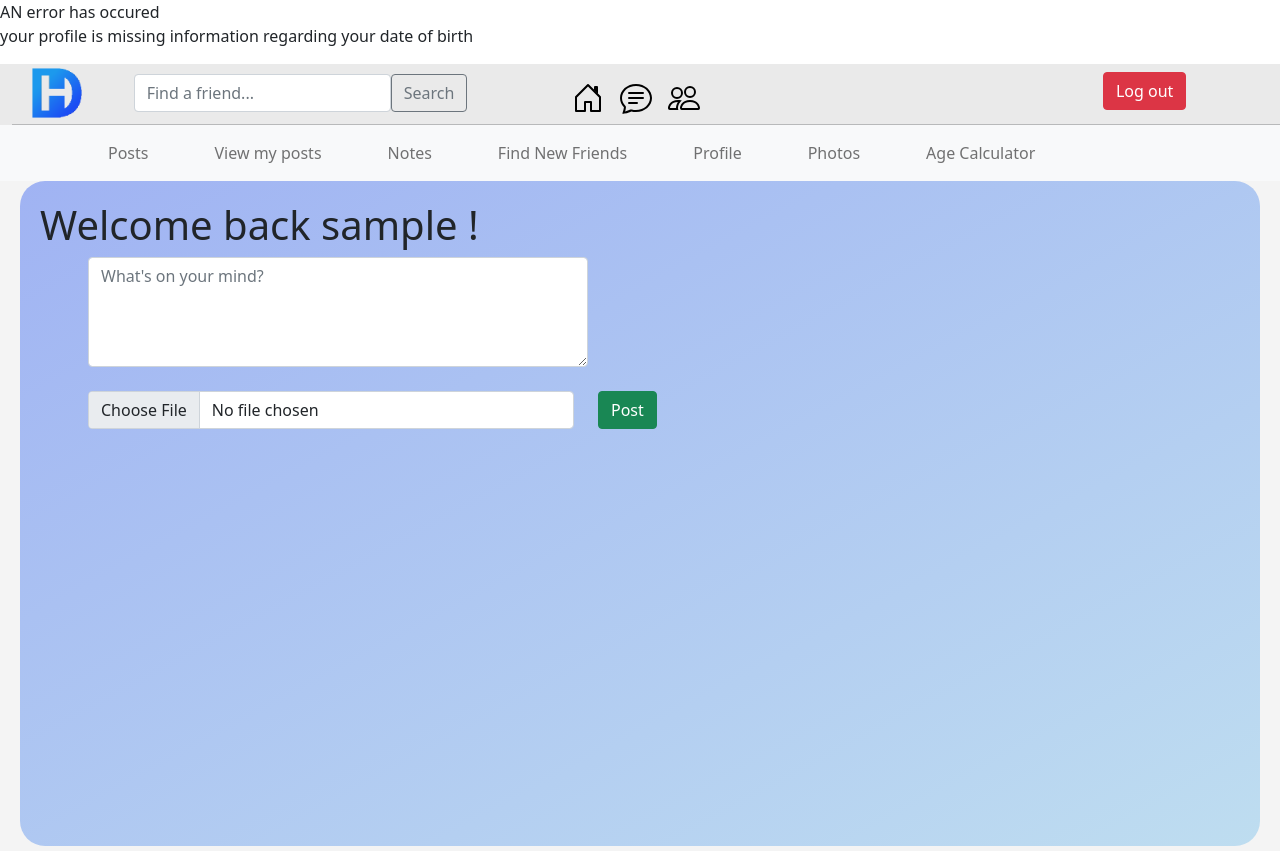
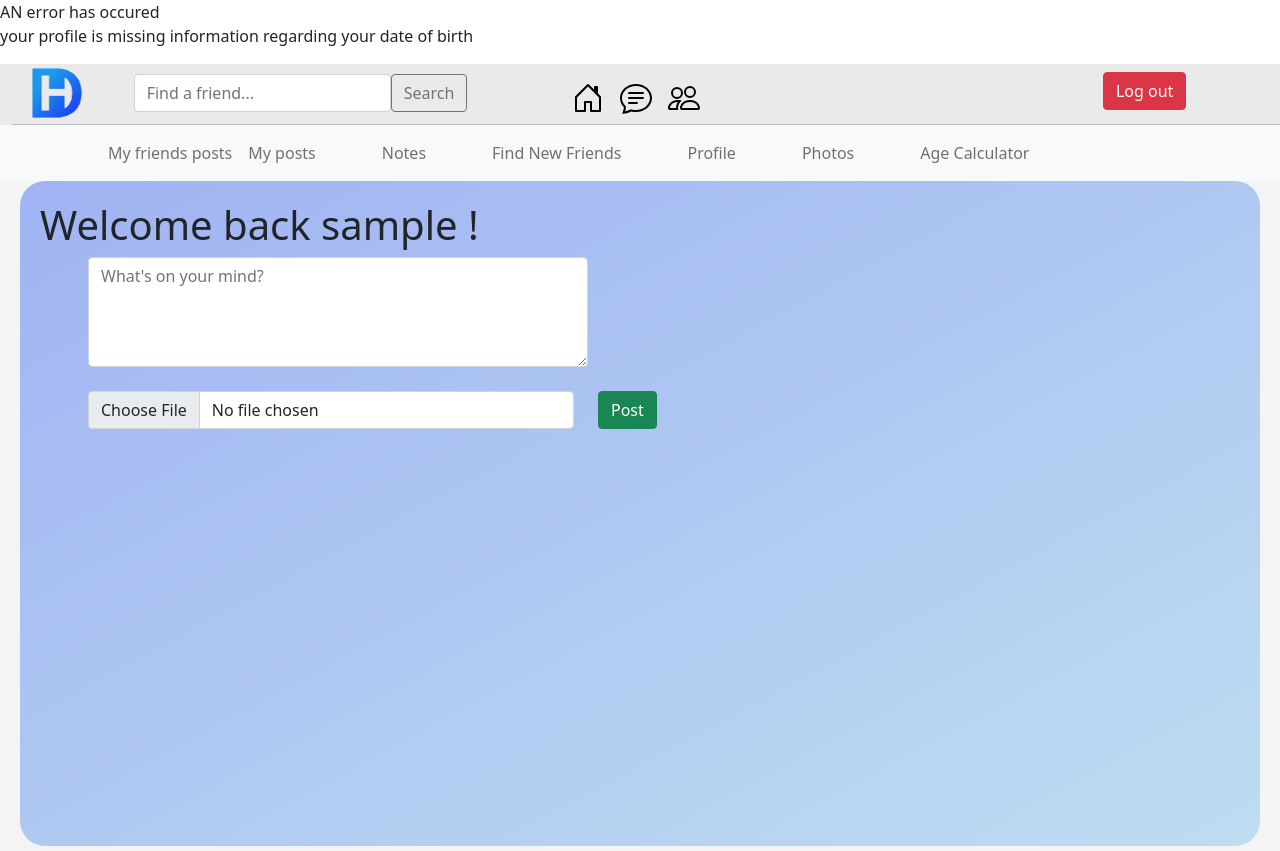
Before and after one commit to djenahalim/social, a PHP site: page /home.php in a window 1280 px wide. Run offline with PHP 8.4, Linux system fonts and the light colour scheme; the visitor is signed in with stand-in values (Sample User, id 1); data that the repository does not hold is empty.

Commit message:
modified:   css/style.css 	modified:   css/style.scss 	modified:   nav_link.php

```diff
--- a/css/style.css
+++ b/css/style.css
@@ -70,9 +70,6 @@
 
 #posts {
   margin-left: 100;
-}
-#my_posts {
-  margin-left: 50;
 }
 
 #view_notes {
--- a/css/style.scss
+++ b/css/style.scss
@@ -66,7 +66,7 @@
 
 }
 #posts{
-   margin-left: 140;
+   margin-left: 100;
 }
 #view_notes{
     margin-left: 50;
--- a/nav_link.php
+++ b/nav_link.php
@@ -8,11 +8,11 @@
 
 
         <li class="nav-item">
-          <a class="nav-link" id="posts" href="\posts\my_posts.php">Posts</a>
+          <a class="nav-link" id="posts" href="\posts\my_posts.php">My friends posts</a>
         </li>
 
         <li class="nav-item">
-        <a class="nav-link" id="my_posts" href="\posts\view_my_posts.php">View my posts</a>
+        <a class="nav-link" id="my_posts" href="\posts\view_my_posts.php">My posts</a>
       </li>
 
         <li class="nav-item">
```
